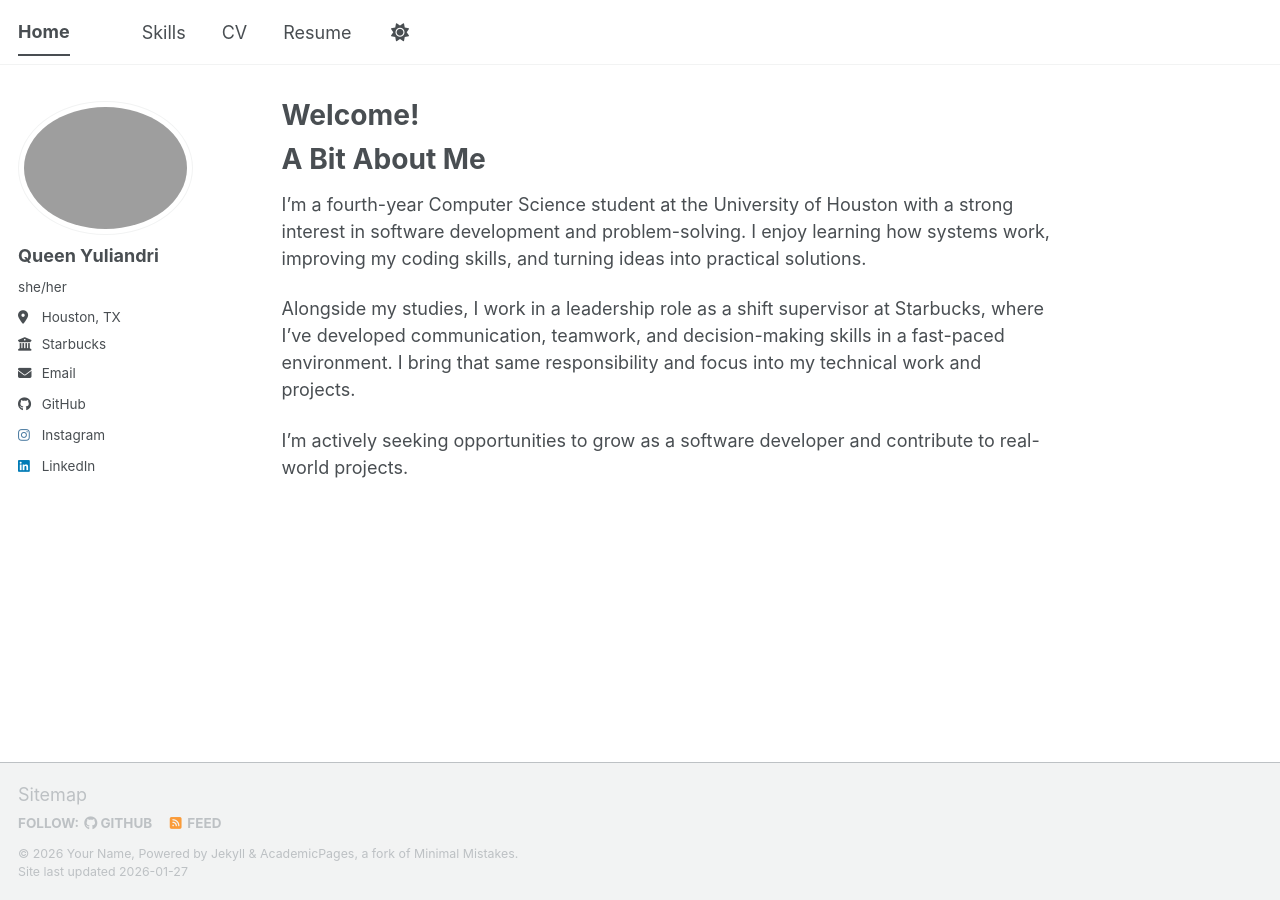
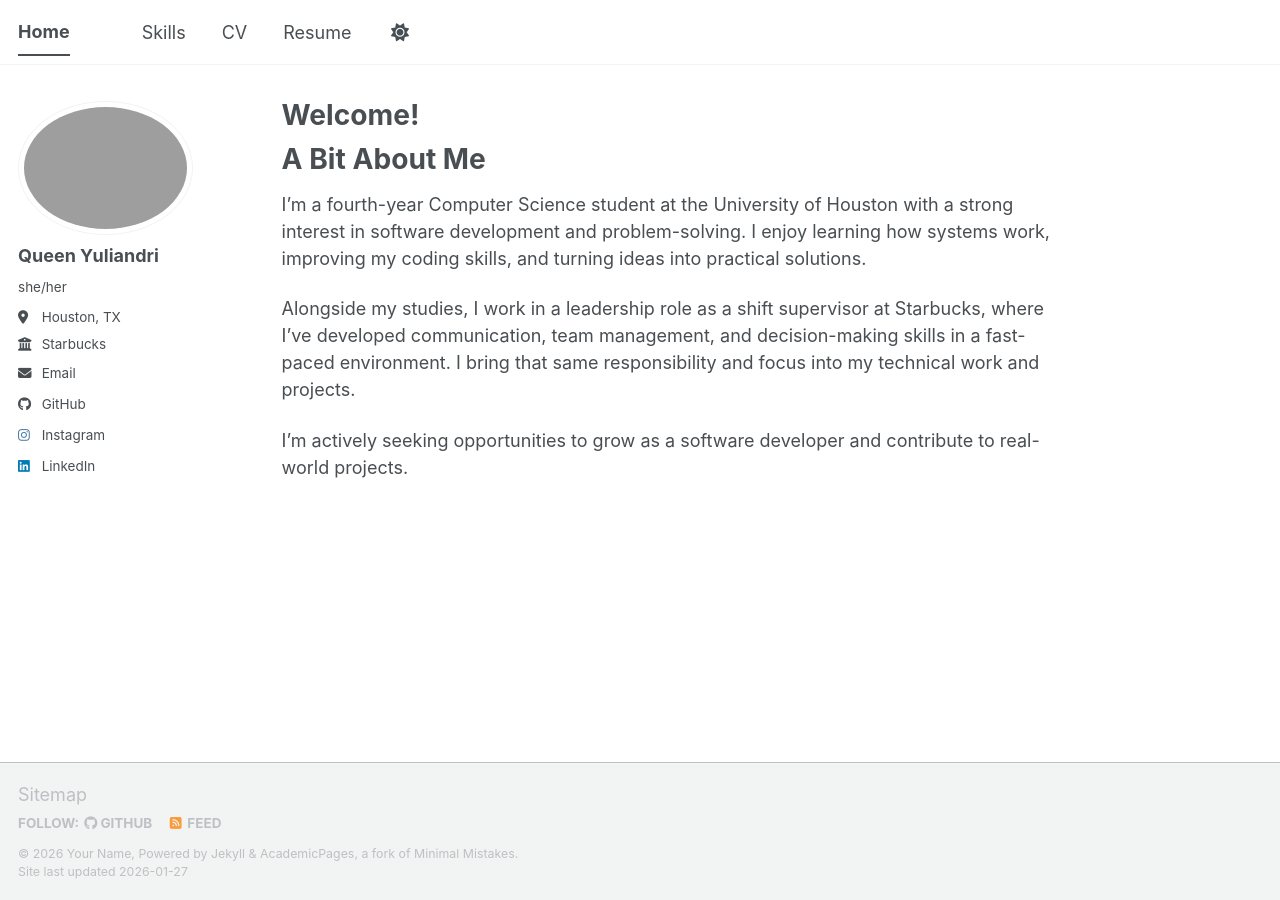
Before and after one commit to Queen-aty/Queen-aty.github.io, a Jekyll site: the page built from _pages/about.md, in a window 1280 px wide. Built offline with Jekyll 4.4.1, drawn with Linux system fonts in a browser that asks for light colours; a script bundle is joined from its source files by our own code; library files that are not in the unit come from our copies.

Commit message:
Update about.md

```diff
--- a/_pages/about.md
+++ b/_pages/about.md
@@ -11,6 +11,6 @@ A Bit About Me
 ======
 I’m a fourth-year Computer Science student at the University of Houston with a strong interest in software development and problem-solving. I enjoy learning how systems work, improving my coding skills, and turning ideas into practical solutions.
 
-Alongside my studies, I work in a leadership role as a shift supervisor at Starbucks, where I've developed communication, teamwork, and decision-making skills in a fast-paced environment. I bring that same responsibility and focus into my technical work and projects.
+Alongside my studies, I work in a leadership role as a shift supervisor at Starbucks, where I've developed communication, team management, and decision-making skills in a fast-paced environment. I bring that same responsibility and focus into my technical work and projects.
 
 I’m actively seeking opportunities to grow as a software developer and contribute to real-world projects.
```
